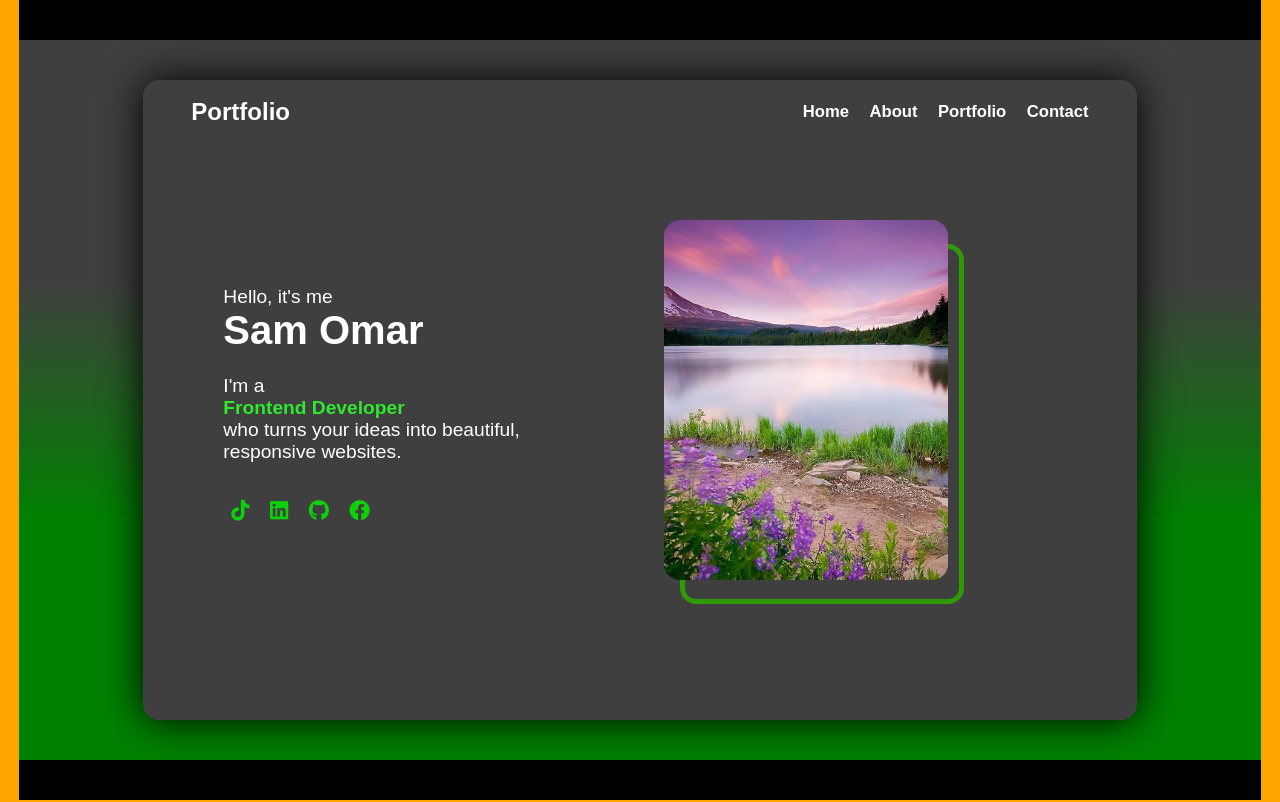
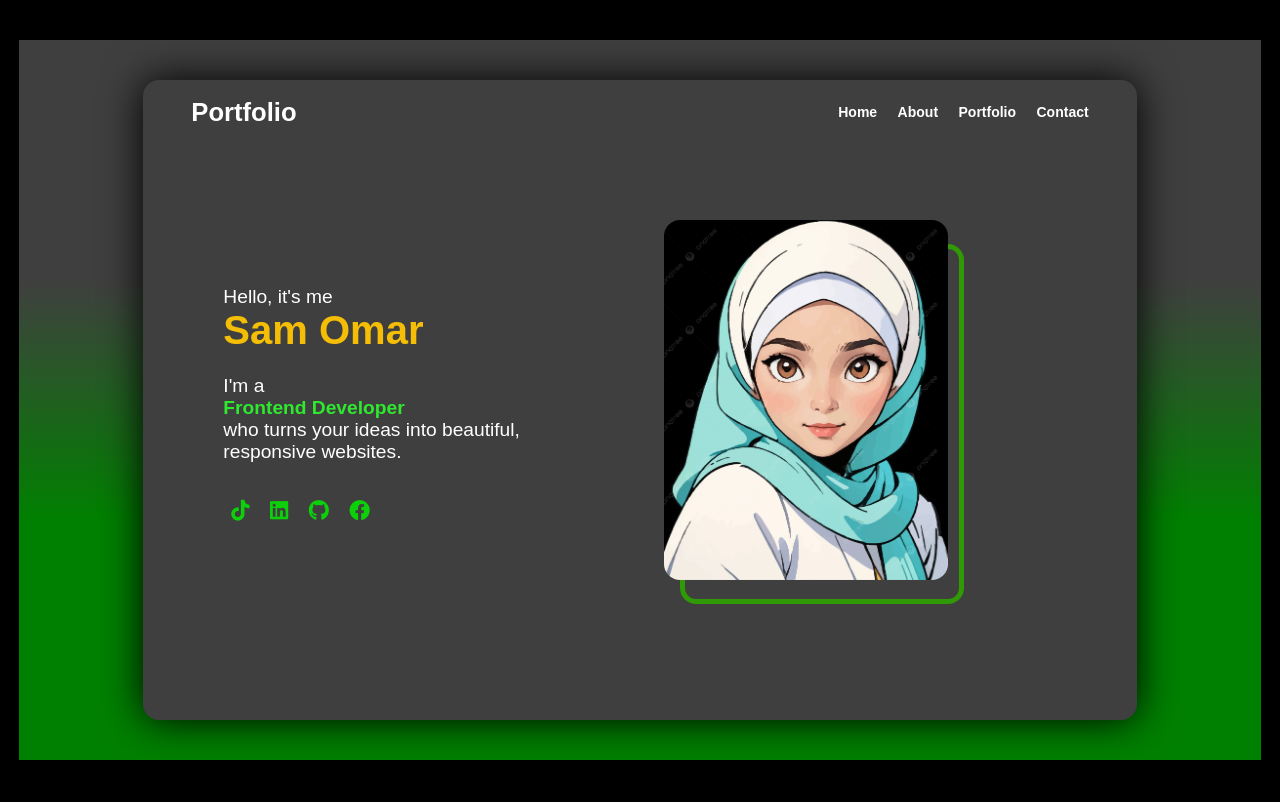
Before and after one commit to sam-dev88/2nd-web, a plain HTML site: page index.html in a window 1280 px wide. Shown: the top 802 px of the page. Drawn offline with Linux system fonts and the light colour scheme.

Commit message:
update style.css

```diff
--- a/style.css
+++ b/style.css
@@ -9,7 +9,7 @@ body {
   justify-content: center;
   align-items: center;
   flex-direction: column;
-  background-color: orange;
+  background-color: black;
   min-height: 100vh;
   width: 100%;
   color: white;
@@ -81,7 +81,7 @@ section {
   bottom: 3vh;
   z-index: 2;
   background-color: black;
-  background-image: url(pic.jpg);
+  background-image: url(profile.png);
   background-size: cover;
   background-position: center;
 }
@@ -124,6 +124,9 @@ nav {
   width: 100%;
   height: 4rem;
 }
+h2{
+  font-size: clamp(20px, 2vw, 34px);
+}
 
 ul li {
   list-style: none;
@@ -138,13 +141,14 @@ li a {
   color: white;
   font-weight: 600;
   margin-left: 1rem;
-  font-size: clamp(14px, 1.3vw, 20px);
+  font-size: clamp(14px, 1vw, 20px);
 }
 
 /* === Text Styling === */
 .spanA {
-  font-size: clamp(16px, 3.5vw, 40px);
+  font-size: clamp(23px, 3.5vw, 40px);
   font-weight: 600;
+  color: #f5be06;
 }
 
 .spanB {
@@ -195,4 +199,5 @@ li a {
   .profile {
     right: 20vw;
   }
+
 }
```
Also changed, not shown: profile.jpg (added), profile.png (added).
